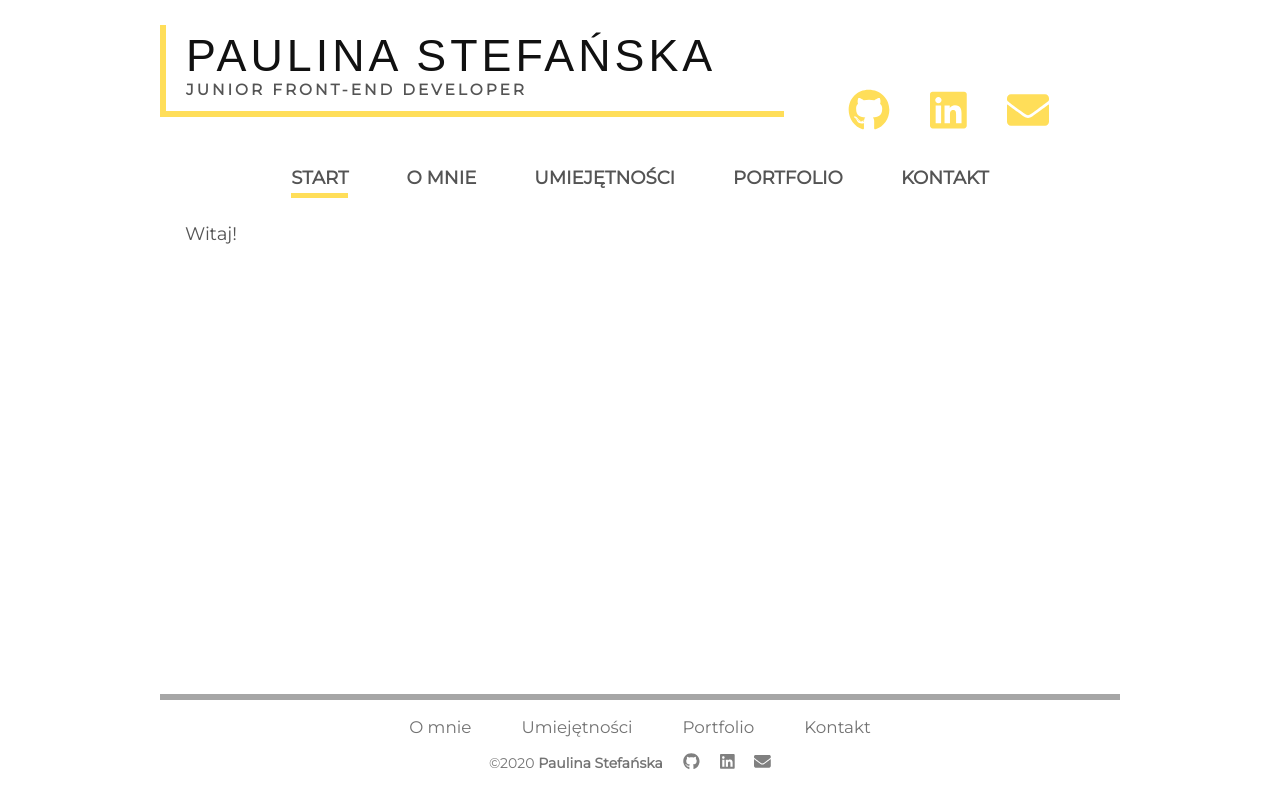
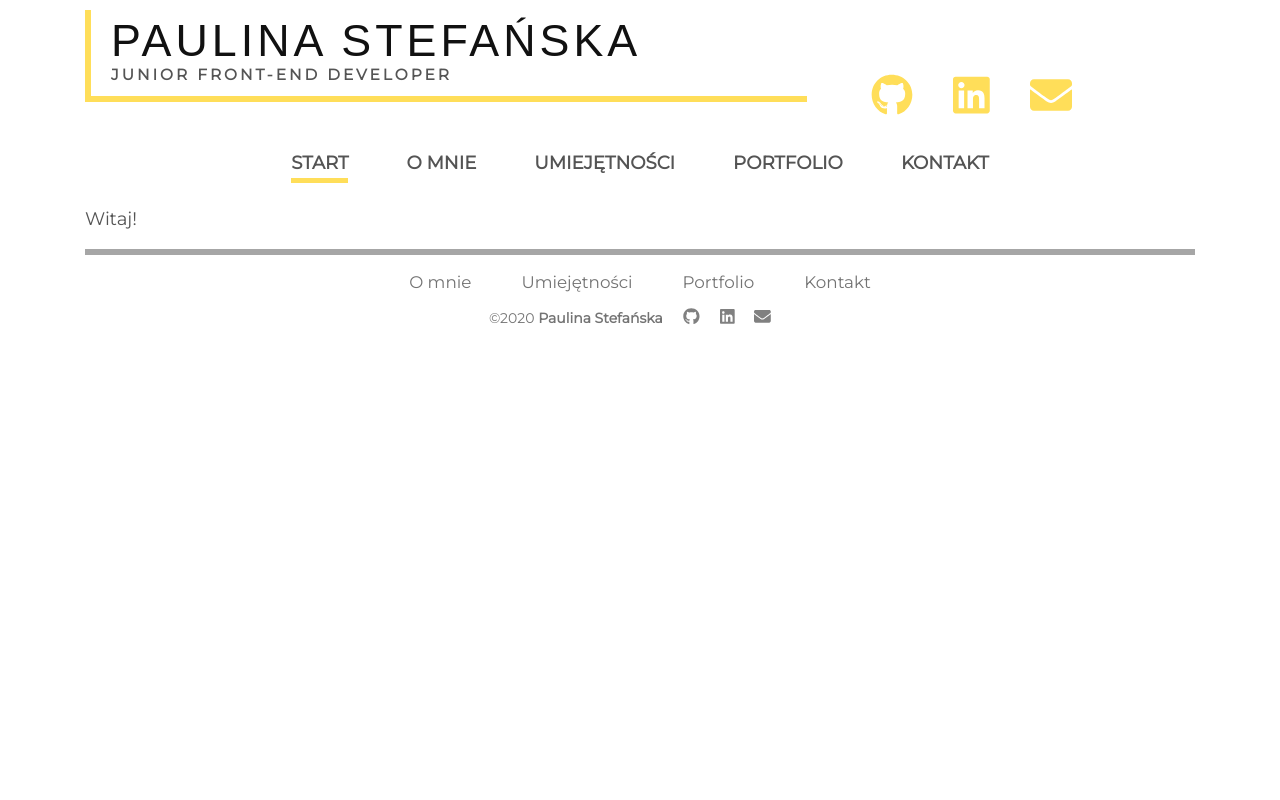
Before and after one commit to paulinastefanska/portfolio, a React (Create React App) app: page / in a window 1280 px wide. Built offline with nearby package versions, Linux system fonts and the light colour scheme; a web font is replaced by a local one.

Commit message:
Move page sections

```diff
--- a/src/App.js
+++ b/src/App.js
@@ -4,15 +4,17 @@ import Menu from "./components/layouts/Menu";
 import Main from "./components/layouts/Main";
 import Footer from "./components/layouts/Footer";
 
+import { Container } from "react-bootstrap";
+
 class App extends Component {
   render() {
     return (
       <Router basename={process.env.PUBLIC_URL}>
-        <div className="container_fluid">
-          <header>{<Menu />}</header>
-          <main>{<Main />}</main>
-          <footer>{<Footer />}</footer>
-        </div>
+        <Container>
+          <Menu />
+          <Main />
+          <Footer />
+        </Container>
       </Router>
     );
   }
```
